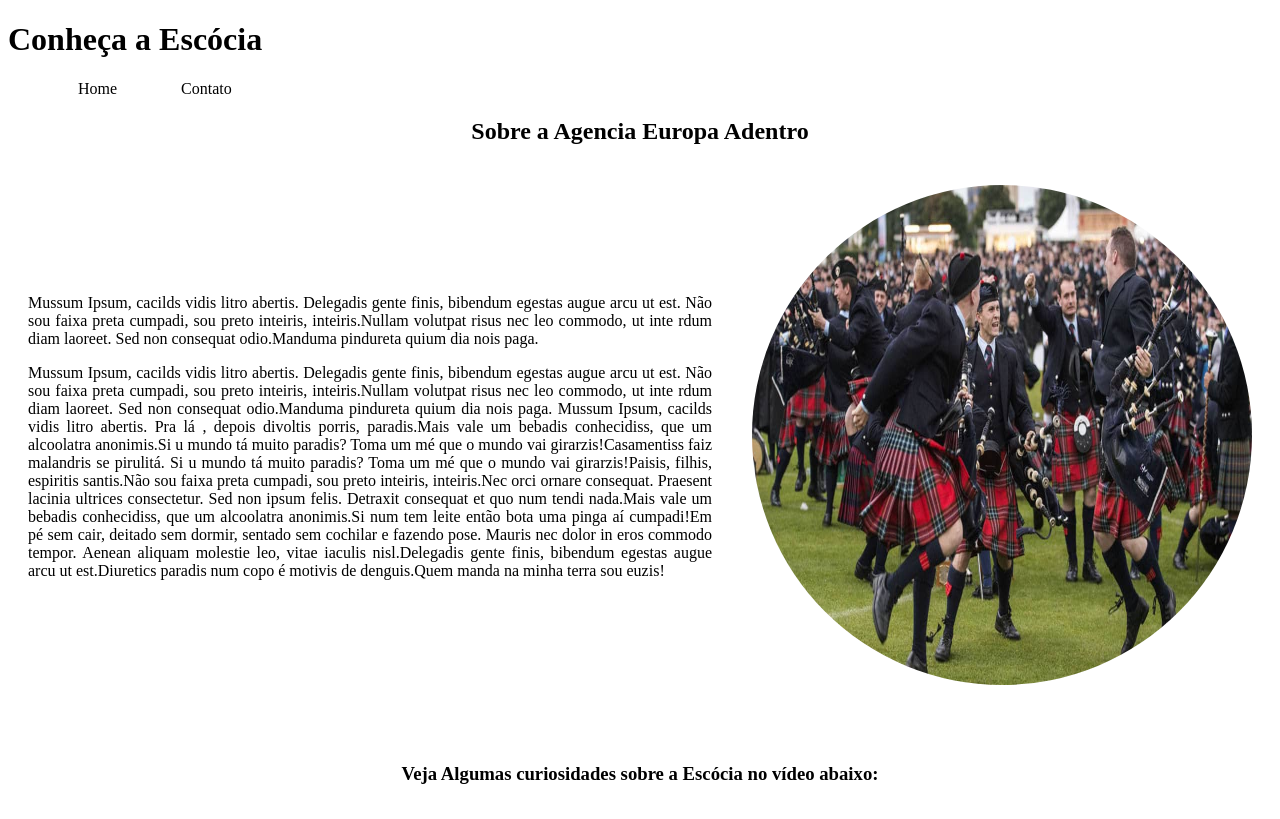
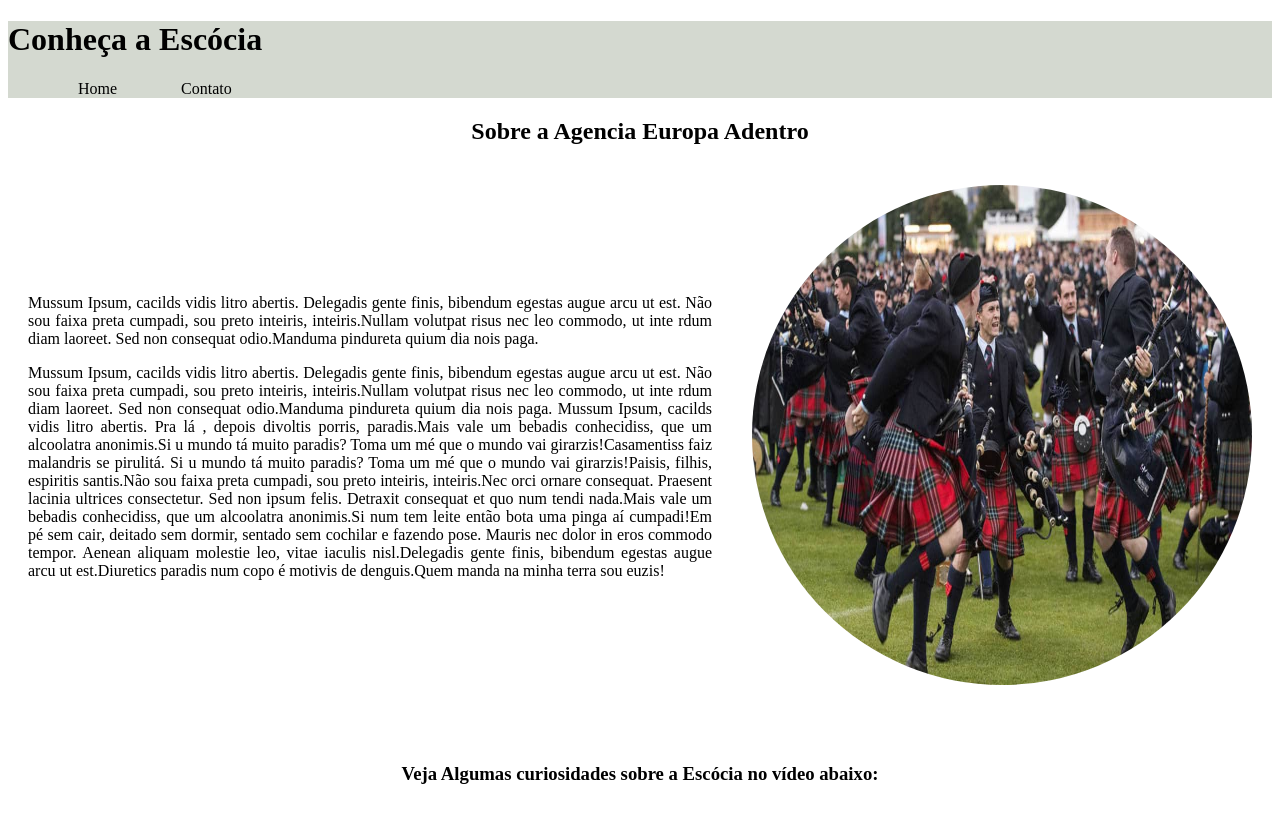
Before and after one commit to AnnieSantts/fundamentos-web, a plain HTML site: page index.html in a window 1280 px wide. Shown: the top 819 px of the page. Drawn offline with Linux system fonts and the light colour scheme; grey boxes are pictures that could not be loaded.

Commit message:
atualização da cor do menu

```diff
--- a/assets/CSS/style.css
+++ b/assets/CSS/style.css
@@ -3,6 +3,9 @@
 
 .center {
     text-align: center;
+}
+.cor-menu{
+    background-color: rgb(212, 217, 208)    ;
 }
 
 .container {
--- a/index.html
+++ b/index.html
@@ -10,6 +10,8 @@
 </head>
 
 <body>
+    <div class="cor-menu">
+
         <h1>Conheça a Escócia</h1>
 
         <ul id="menu">
@@ -21,6 +23,8 @@
                 <a href="contato.html">Contato</a>
             </li>
         </ul>
+    </div>
+
 
     <h2 class="center"> Sobre a Agencia Europa Adentro</h2>
     <div class="container">
```
Also changed, not shown: contato.html (+2 -0 lines). Lines whose indentation alone changed are shown as unchanged.
